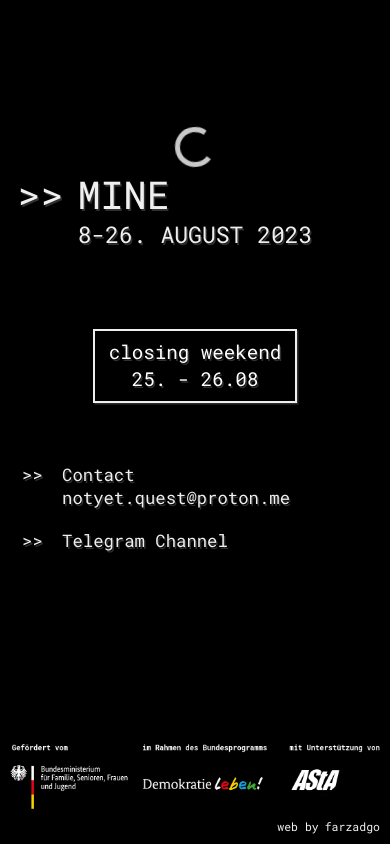
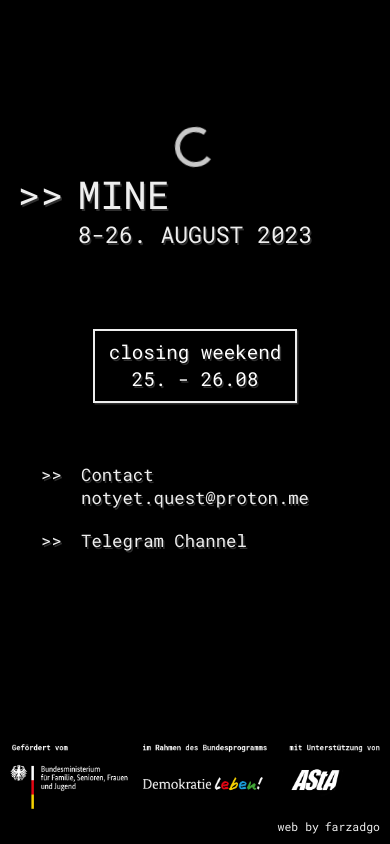
Before and after one commit to farzadgo/notyet.quest, a Next.js app: page / in a window 390 px wide. Built offline with nearby package versions, Linux system fonts and the light colour scheme.

Commit message:
img 100% height fix again

```diff
--- a/app/home/Home.module.css
+++ b/app/home/Home.module.css
@@ -60,34 +60,34 @@
 }
 
 .footer {
+  display: flex;
+  position: absolute;
   height: 140px;
   padding: 20px;
   z-index: 1;
   width: 100vw;
-  position: absolute;
   bottom: 0;
-  display: flex;
-  /* justify-content: space-between; */
 }
-
 .logoContainer {
   display: flex;
+  height: 100%;
 }
 .logoContainer img {
   height: 100%;
-  width: 100%;
+  /* width: 100%; */
   /* display: block; */
   align-self: flex-start;
 }
-
 .programmedBy {
   height: 100%;
   display: flex;
   align-items: end;
-  gap: 6px;
   margin-left: auto;
   color: var(--txt-color);
   font-size: 0.7em;
+}
+.programmedBy a {
+  margin-left: 0.5em;
 }
 
 /* --------- mobile --------- */
@@ -111,11 +111,16 @@
   }
   .contactContainer {
     font-size: 0.9em;
+    margin: inherit;
+    left: 0;
   }
   .footer { /* important */
     flex-direction: column;
     height: auto;
     padding: 10px;
+  }
+  .logoContainer img {
+    width: 100%;
   }
   .programmedBy {
     font-size: 0.6em;
```
